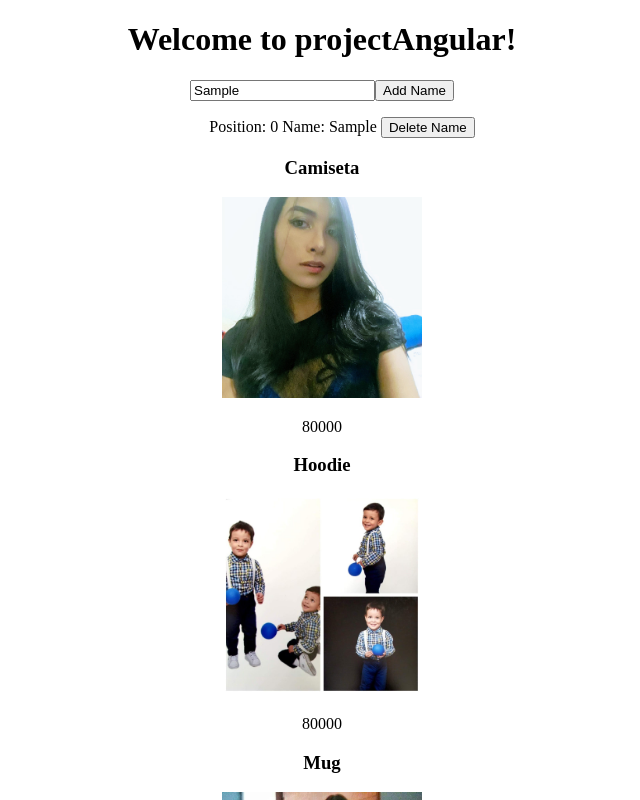
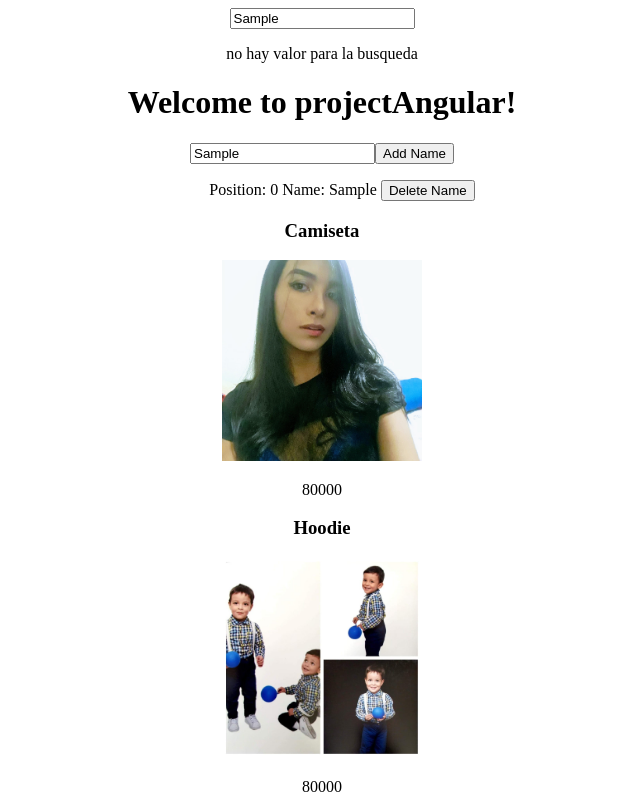
Before and after one commit to larangogon/Angular, an Angular app: page / in a window 1280 px wide. Both pictures are taken after typing "Sample" into the empty fields and a click on the button "Add Name". Shown: the top 800 px of the page, without its empty margins (318-958 px from the left). Built offline with nearby package versions, Linux system fonts and the light colour scheme.

Commit message:
feat: se agregan buscador

```diff
--- a/src/app/app.component.html
+++ b/src/app/app.component.html
@@ -1,3 +1,15 @@
+<div>
+  <div style="text-align:center">
+    <input type="text" placeholder="Name" [(ngModel)]="name" *ngIf="name !=null"/>
+
+    <div [ngSwitch]="name" *ngIf="name != null">
+      <p *ngSwitchCase="'camiseta'">soy una camiseta</p>
+      <p *ngSwitchCase="'example'">soy un ejemplo</p>
+      <p *ngSwitchCase="'pantalon'">soy un pantalon</p>
+      <p *ngSwitchDefault>no hay valor para la busqueda </p>
+    </div>
+  </div>
+
   <div style="text-align:center">
     <h1>
       Welcome to {{ title }}!
@@ -18,9 +30,12 @@
       <p>Names array is empty</p>
     </ng-template>
 
+
     <div *ngFor="let product of products">
       <h3>{{ product.title }}</h3>
       <img [src]="product.image" alt="Product Image" width="200">
       <p>{{ product.price }}</p>
     </div>
+
   </div>
+</div>
--- a/src/app/app.component.ts
+++ b/src/app/app.component.ts
@@ -1,5 +1,5 @@
 import { Component } from '@angular/core';
-import { Product } from './product.model';
+import { Product } from '../Models/product.model';
 
 @Component({
   selector: 'app-root',
```
Also changed, not shown: src/Models/product.model.ts (renamed from src/app/product.model.ts). Lines whose indentation alone changed are shown as unchanged.
